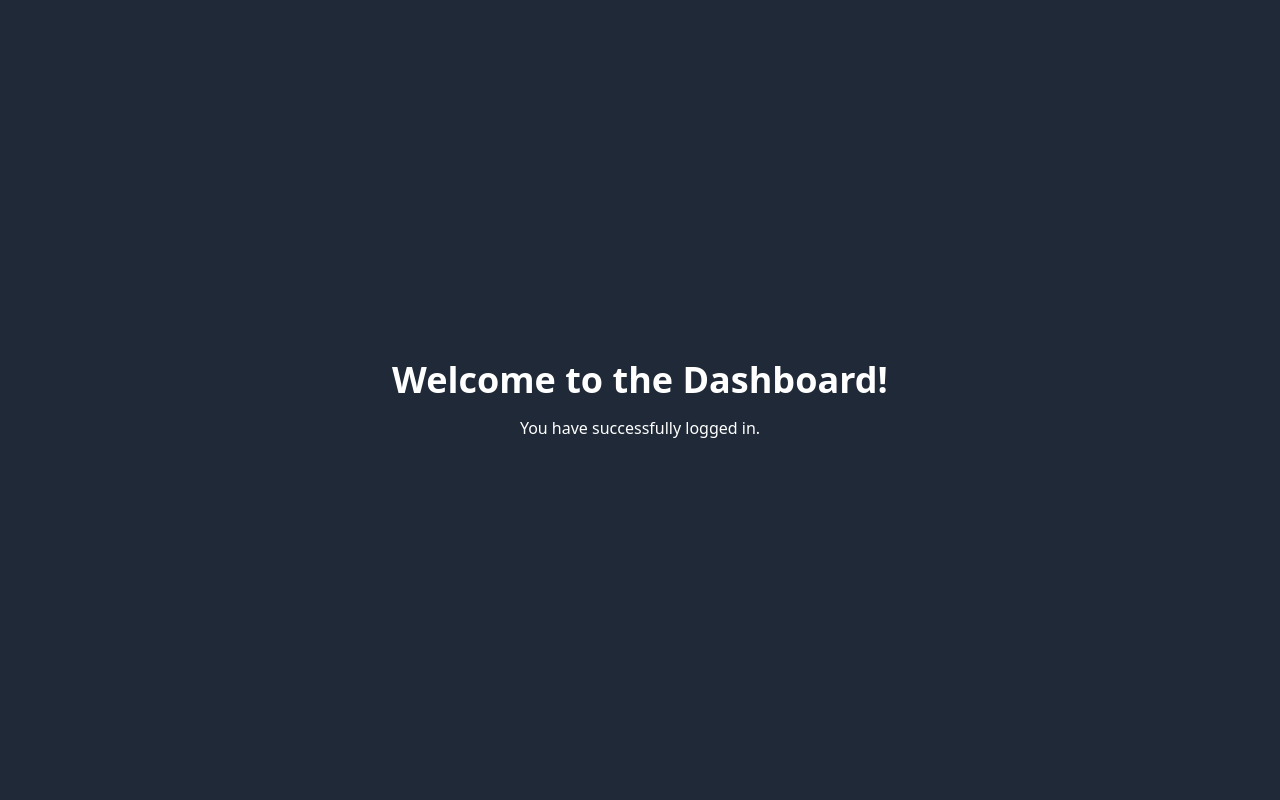
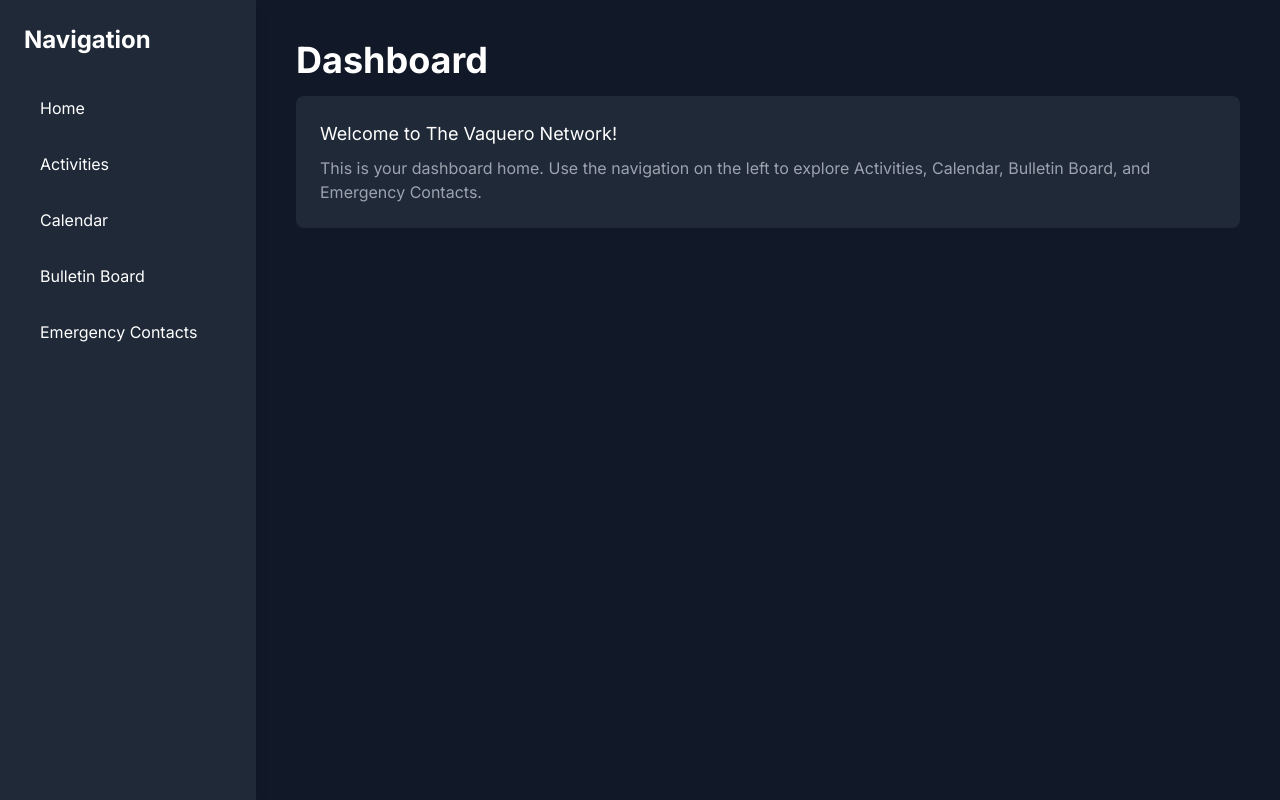
Before and after one commit to MiguelABenavides/SLA-WebApp, a Django app: template TheVaqueroNetwork/myapp/templates/dashboard.html in a window 1280 px wide. Run offline with Django 5.2, Linux system fonts and the light colour scheme; the template is opened without the code that fills it, so the values that code supplies are empty; some libraries are stand-ins or nearby versions.

Commit message:
adding functionality layout in dashboard

```diff
--- /dev/null
+++ b/TheVaqueroNetwork/myapp/templates/base.html
@@ -0,0 +1,34 @@
+<!DOCTYPE html>
+<html lang="en">
+<head>
+    <meta charset="UTF-8">
+    <meta name="viewport" content="width=device-width, initial-scale=1.0">
+    <title>{% block title %}The Vaquero Network{% endblock %}</title>
+    <script src="https://cdn.tailwindcss.com"></script>
+    <link href="https://fonts.googleapis.com/css2?family=Inter:wght@400;500;700&display=swap" rel="stylesheet">
+    <style>
+        body { font-family: 'Inter', sans-serif; }
+    </style>
+</head>
+<body class="bg-gray-900 text-white">
+
+    <div class="flex min-h-screen">
+        <aside class="w-64 bg-gray-800 p-6 shadow-lg">
+            <h2 class="text-2xl font-bold mb-8">Navigation</h2>
+            <nav class="space-y-4">
+                <a href="{% url 'dashboard' %}" class="block px-4 py-2 rounded-lg hover:bg-gray-700 transition-colors duration-200">Home</a>
+                <a href="{% url 'activities' %}" class="block px-4 py-2 rounded-lg hover:bg-gray-700 transition-colors duration-200">Activities</a>
+                <a href="{% url 'calendar' %}" class="block px-4 py-2 rounded-lg hover:bg-gray-700 transition-colors duration-200">Calendar</a>
+                <a href="{% url 'bulletin_board' %}" class="block px-4 py-2 rounded-lg hover:bg-gray-700 transition-colors duration-200">Bulletin Board</a>
+                <a href="{% url 'emergency_contacts' %}" class="block px-4 py-2 rounded-lg hover:bg-gray-700 transition-colors duration-200">Emergency Contacts</a>
+            </nav>
+        </aside>
+
+        <main class="flex-1 p-10">
+            {% block content %}
+            {% endblock %}
+        </main>
+    </div>
+
+</body>
+</html>
--- a/TheVaqueroNetwork/myapp/templates/dashboard.html
+++ b/TheVaqueroNetwork/myapp/templates/dashboard.html
@@ -1,25 +1,28 @@
-<!DOCTYPE html>
-<html lang="en">
-<head>
-    <meta charset="UTF-8">
-    <meta name="viewport" content="width=device-width, initial-scale=1.0">
-    <title>Dashboard</title>
-    <script src="https://cdn.tailwindcss.com"></script>
-</head>
-<body class="bg-gray-800 text-white min-h-screen flex items-center justify-center">
-    <div class="text-center">
-        <h1 class="text-4xl font-bold">Welcome to the Dashboard!</h1>
+<!-- This template now inherits the sidebar and layout from base.html -->
+{% extends 'base.html' %}
 
-        <!-- Display welcome messages -->
+<!-- Set the title for this specific page -->
+{% block title %}Dashboard - Home{% endblock %}
+
+<!-- This is the main content for the dashboard home page -->
+{% block content %}
+    <h1 class="text-4xl font-bold mb-4">Dashboard</h1>
+
+    <!-- Display welcome messages from the login view -->
     {% if messages %}
-            <div class="mt-4">
+        <div class="mb-6">
             {% for message in messages %}
                 <p class="text-green-400 text-lg">{{ message }}</p>
             {% endfor %}
         </div>
     {% endif %}
 
-        <p class="mt-4">You have successfully logged in.</p>
+    <div class="bg-gray-800 p-6 rounded-lg">
+        <p class="text-lg">
+            Welcome to The Vaquero Network!
+        </p>
+        <p class="mt-2 text-gray-400">
+            This is your dashboard home. Use the navigation on the left to explore Activities, Calendar, Bulletin Board, and Emergency Contacts.
+        </p>
     </div>
-</body>
-</html>
+{% endblock %}
--- a/TheVaqueroNetwork/myapp/urls.py
+++ b/TheVaqueroNetwork/myapp/urls.py
@@ -4,5 +4,8 @@ urlpatterns = [
     path('', views.home, name='home'),
     path('login/', views.login_or_create_user, name='login_or_create'),
     path('dashboard/', views.dashboard, name='dashboard'),
-
+    path('dashboard/activities/', views.activities, name='activities'),
+    path('dashboard/calendar/', views.calendar, name='calendar'),
+    path('dashboard/bulletin/', views.bulletin_board, name='bulletin_board'),
+    path('dashboard/emergency/', views.emergency_contacts, name='emergency_contacts'),
 ]
```
Also changed, not shown: TheVaqueroNetwork/myapp/views.py (+22 -0 lines). Lines whose indentation alone changed are shown as unchanged.
